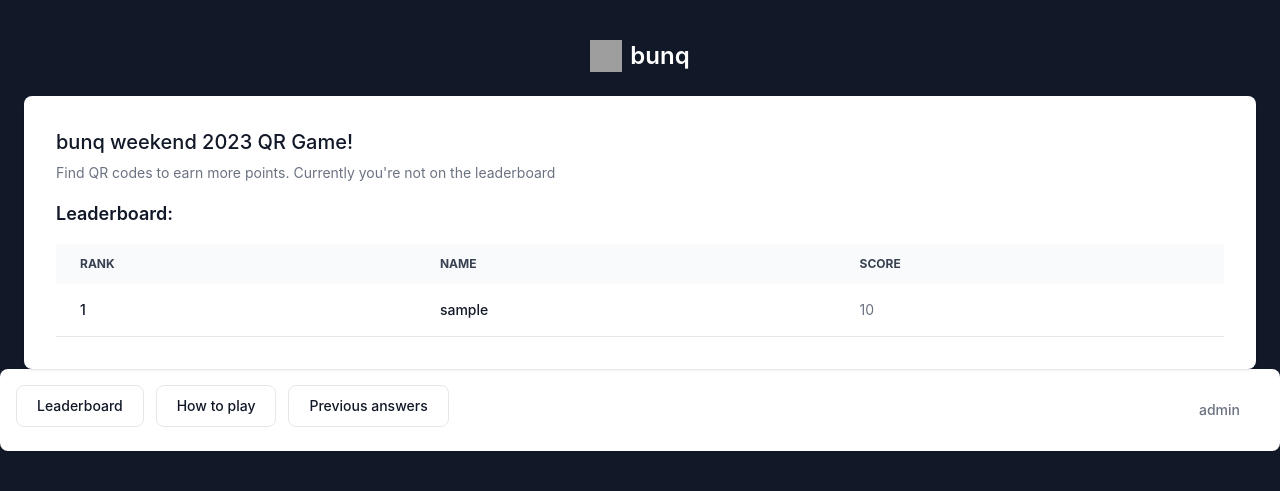
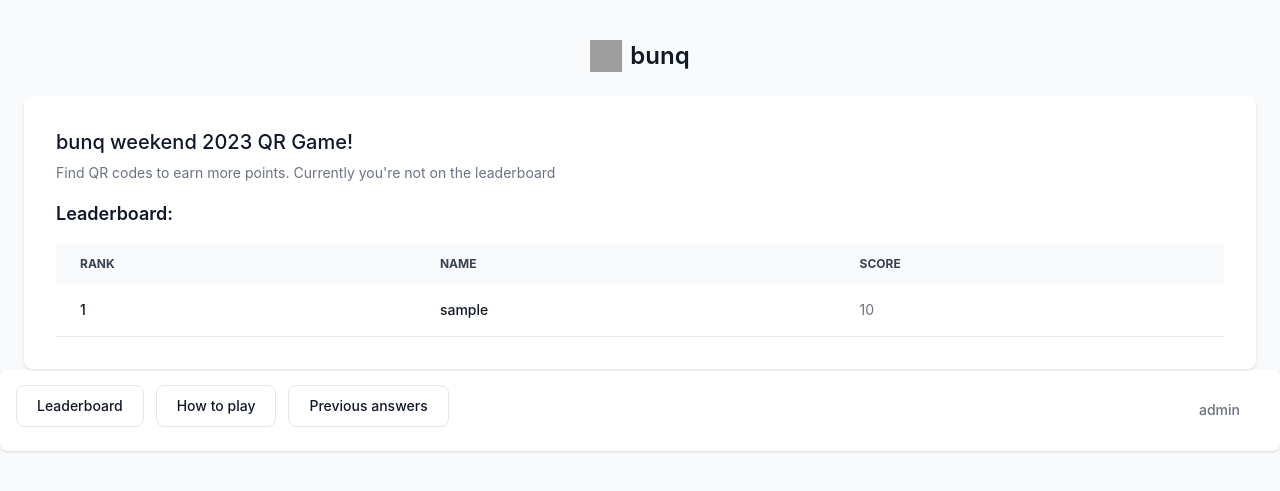
Before and after one commit to two-trick-pony-NL/qrgame, a Django app: page / in a window 1280 px wide. Shown: the top 491 px of the page. Run offline with Django 4.2, Linux system fonts and the light colour scheme; tables that the repository leaves empty hold one stand-in row (values such as "Sample post"); some libraries are stand-ins or nearby versions; grey boxes are pictures that could not be loaded.

Commit message:
adding lightmode and domain name as trusted source

```diff
--- a/core/settings.py
+++ b/core/settings.py
@@ -33,7 +33,7 @@
 DEBUG = True
 
 ALLOWED_HOSTS = ['*']
-CSRF_TRUSTED_ORIGINS = ['https://localhost','https://*.amazonlightsail.com','https://127.0.0.1' 'https://qrcodegame.vdotvo9a4e2a6.eu-central-1.cs.amazonlightsail.com']
+CSRF_TRUSTED_ORIGINS = ['https://localhost','https://*.amazonlightsail.com','https://bunqqrcodegame.nl','https://127.0.0.1' 'https://qrcodegame.vdotvo9a4e2a6.eu-central-1.cs.amazonlightsail.com']
 
 
 HOST_URL = 'https://qrcodegame.vdotvo9a4e2a6.eu-central-1.cs.amazonlightsail.com'
--- a/qrcodegame/templates/base.html
+++ b/qrcodegame/templates/base.html
@@ -19,10 +19,10 @@
       }
   </script>
   </head>
-  <body class="bg-gray-900">
-<section class="bg-gray-900 mt-10 dark:bg-gray-900">
+  <body class="bg-gray-50 mt-10 dark:bg-gray-900">
+<section class="bg-gray-50 mt-10 dark:bg-gray-900">
     <div class="flex flex-col items-center justify-center px-6 py-8 mx-auto md:h-screen lg:py-0">
-        <a href="/" class="flex items-center mb-6 text-2xl font-semibold text-white dark:text-white">
+        <a href="/" class="flex items-center mb-6 text-2xl font-semibold text-gray-900 dark:text-white">
             <img class="w-8 h-8 mr-2" src="https://d21buns5ku92am.cloudfront.net/69568/images/414720-bunq_App_Icon_Round-31f4a4-original-1642508771.png" alt="logo">
             bunq
         </a>
```
Also changed, not shown: 1 other file.
